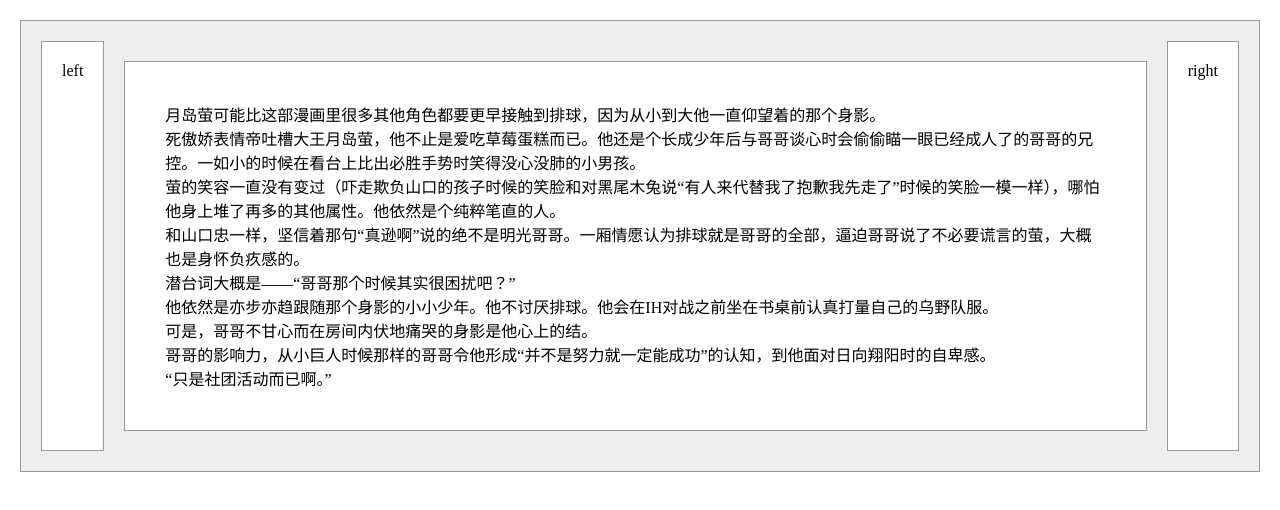
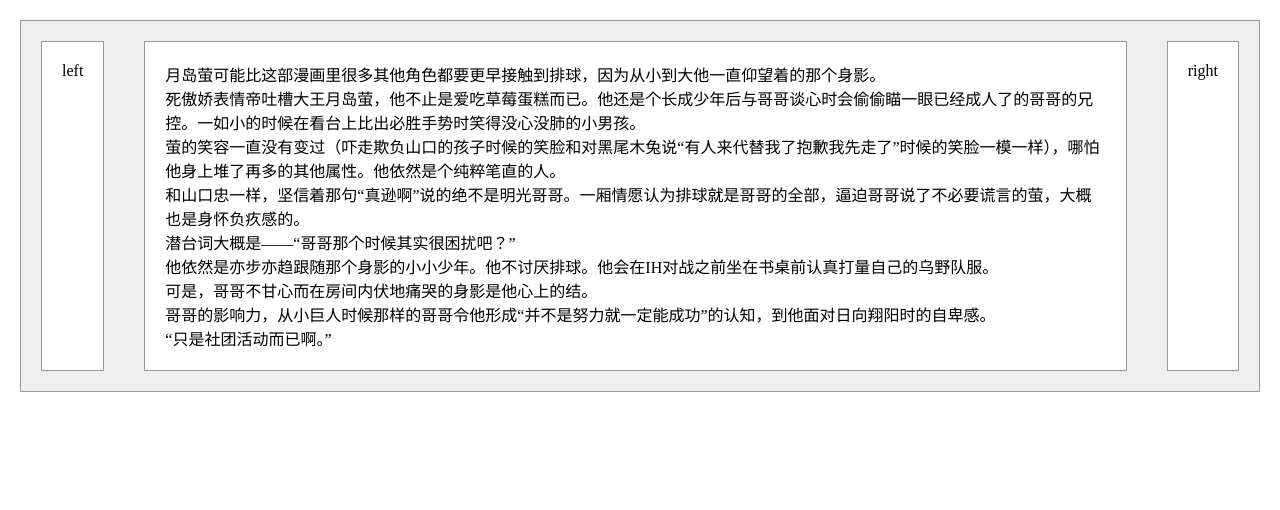
Before and after one commit to huanranc/baidu, a plain HTML site: page 小薇学院/任务三：三栏式布局/project3-3.html in a window 1280 px wide. Drawn offline with Linux system fonts and the light colour scheme.

Commit message:
Add files via upload

```diff
--- a/小薇学院/任务三：三栏式布局/project3-3.html
+++ b/小薇学院/任务三：三栏式布局/project3-3.html
@@ -10,43 +10,34 @@
 		}
 		div{
 			display: -webkit-flex; /* Safari */
-			/*display: flex;*/
-			/*flex-direction:row;*/
+
 		}
 		#father{
-			display: flex;
 			border:1px solid  #999;
 			background-color: #eee;
 			margin: 20px;
-			padding: 20px;
-			/*flex-grow:2;
-			flex-shrink:2；*/
 		}
 		#left{
 			border:1px solid #999;
 			background-color: #fff;
-			/*flex-grow:1;
-			flex-shrink:1；*/
+			margin: 20px;
 			padding: 20px;
 		}
 		#main{
 			border:1px solid #999;
 			background-color: #fff;
-			padding: 40px;
-			/*flex-grow:1;
-			flex-shrink:1；*/
+			margin: 20px;
+			padding: 20px;
 			display: flex;
+			flex:1;
 			flex-direction: column;
-			flex: 1;
-			margin:20px;
 		}
 		#right{
 			border:1px solid #999;
 			background-color: #fff;
-			/*flex-grow:1;
-			flex-shrink:1；*/
+			margin: 20px;
 			padding: 20px;
-		}
+			}
 	</style>
 </head>
 <body>
```
